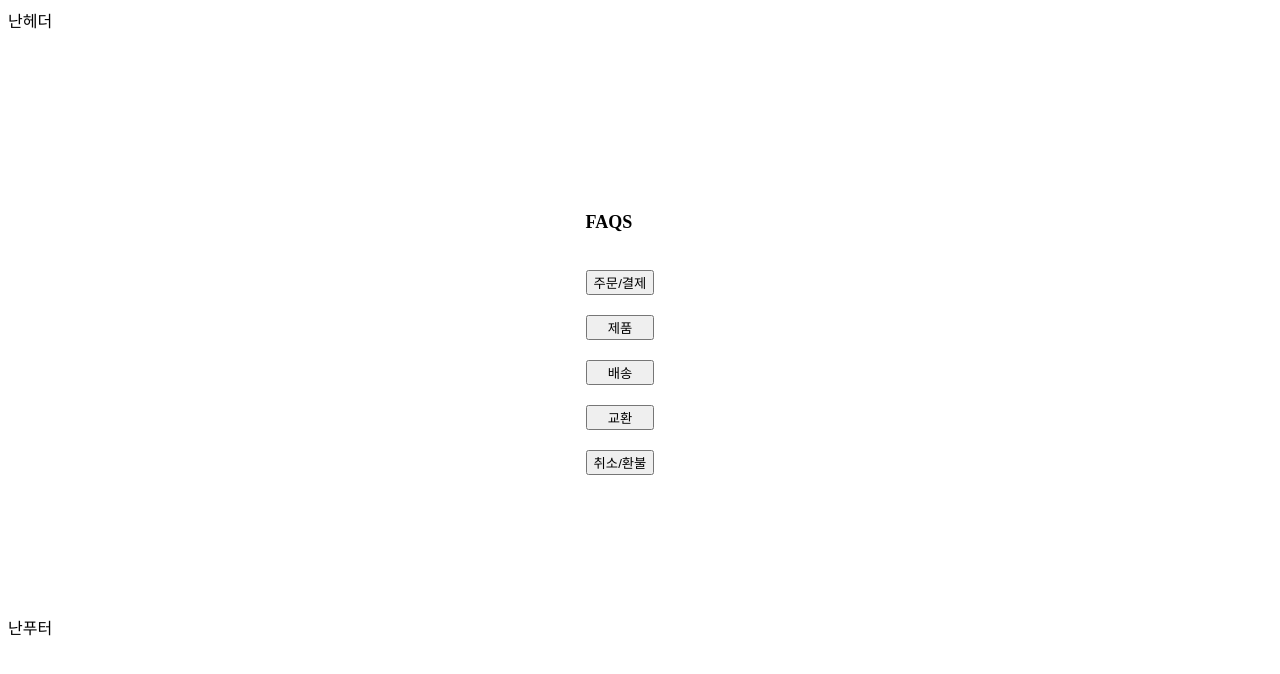
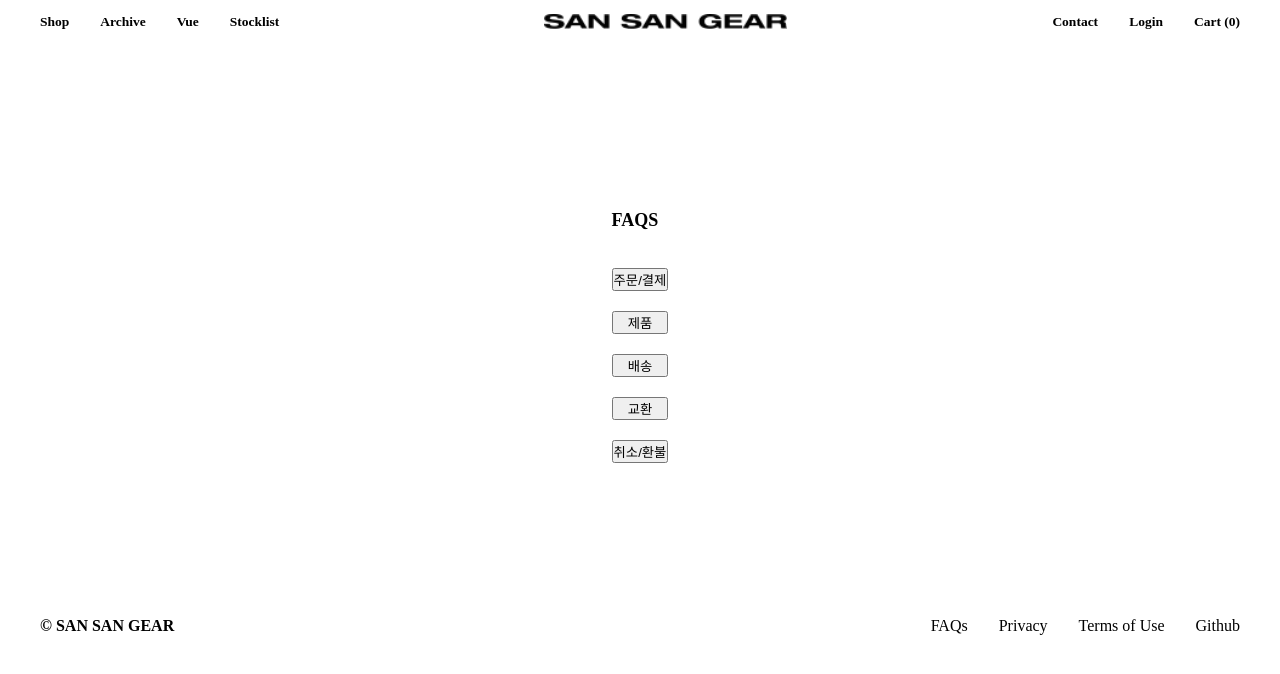
Before and after one commit to sansangear-clone-gr4/sansan-front, a React (Create React App) app: page /FAQ in a window 1280 px wide. Shown: the top 674 px of the page. Built offline with nearby package versions, Linux system fonts and the light colour scheme.

Commit message:
shop 페이지 수정 중

```diff
--- a/src/components/Footer/Footer.jsx
+++ b/src/components/Footer/Footer.jsx
@@ -1,5 +1,25 @@
+import { useNavigate } from "react-router-dom";
+import "../../pages/reset.css"
+import "./style.css"
+
 function Footer() {
-  return <div>난푸터</div>;
+  const navigate = useNavigate();
+
+  return <div>
+    <div className="footerwrap">
+      <h4>
+        <a href="/">© SAN SAN GEAR</a>
+      </h4>
+      <div className="menu_buttom">
+        <ul className="clearfix">
+          <li onClick={() => navigate("/FAQ")}>FAQs</li>
+          <li><a href="">Privacy</a></li>
+          <li><a href="">Terms of Use</a></li>
+          <li><a href="https://github.com/sansangear-clone-gr4">Github</a></li>
+        </ul>
+      </div>
+    </div>
+  </div>;
 }
 
 export default Footer;
--- /dev/null
+++ b/src/components/Footer/style.css
@@ -0,0 +1,12 @@
+.footerwrap{
+    height: 45px;
+    display: flex;
+    justify-content: space-between;
+    padding: 14px 40px;
+}
+
+.menu_buttom li{
+    float: left;
+    margin-left: 31px;
+    cursor: pointer;
+}
--- a/src/components/Header/Header.jsx
+++ b/src/components/Header/Header.jsx
@@ -1,6 +1,48 @@
+import { useNavigate } from "react-router-dom";
+import "../../pages/reset.css"
+import "./style.css"
+
 function Header() {
+  const navigate = useNavigate();
 
-  return <div>난헤더</div>;
+  return <div>
+    <div className="headerwrap">
+      <nav className="gnb">
+        <ul className="clearfix">
+          <li onClick={() => navigate('/Shop')}>Shop</li>
+          <li><a href="">Archive</a></li>
+          <li><a href="">Vue</a></li>
+          <li><a href="">Stocklist</a></li>
+        </ul>
+      </nav>
+      <div className="logo">
+        <h1>
+          <a href="/">LOGO</a>
+        </h1>
+      </div>
+      <div className="topmenu">
+        <ul className="clearfix">
+          <li><a href="">Contact</a></li>
+          {!localStorage.getItem("id") ? (
+                <li onClick={() => navigate("/LogIn")} className="LogIn">
+                  Login
+                </li>
+              ) : (
+                <li
+                  onClick={() => {
+                    localStorage.removeItem("id");
+                    navigate("/LogIn");
+                  }}
+                  className="LogIn"
+                >
+                  Sign Out
+                </li>
+              )}
+          <li onClick={() => navigate("/Bucket")}>Cart (0)</li>
+        </ul>
+      </div>
+    </div>
+  </div>;
 
 }
 
--- /dev/null
+++ b/src/components/Header/style.css
@@ -0,0 +1,34 @@
+.headerwrap{
+    height: 45px;
+    text-align: center;
+    padding: 14px 40px;
+    /* background: green; */
+    display: flex;
+    justify-content: space-between;
+}
+.gnb li{
+    float: left;
+    margin-right: 31px;
+    cursor: pointer;
+    font-size: 13.5px;
+    font-weight: bold;
+}
+
+.logo{
+    width: 243px;
+}
+.logo a{
+    display: block;
+    background-image: url(../../../public/images/logo.png);
+    background-repeat: no-repeat;
+    text-indent: -9999px;
+    background-size: contain;
+}
+
+.topmenu li{
+    float: left;
+    margin-left: 31px;
+    cursor: pointer;
+    font-size: 13.5px;
+    font-weight: bold;
+}
--- a/src/pages/Main.jsx
+++ b/src/pages/Main.jsx
@@ -1,10 +1,12 @@
 import Footer from "../components/Footer/Footer";
 import Header from "../components/Header/Header";
+import './style.css'
 
 function Main() {
   return (
     <>
       <Header />
+      <div className="mainpage"></div>
       <Footer />
     </>
   );
--- /dev/null
+++ b/src/pages/reset.css
@@ -0,0 +1,6 @@
+@charset "utf-8";
+*{margin: 0;padding: 0;box-sizing: border-box;}
+li{list-style: none;}
+a:link, a:visited{text-decoration: none; color: black;}
+.clearfix::after{content: "";clear: both;display: block;}
+img{display: block;}
--- /dev/null
+++ b/src/pages/style.css
@@ -0,0 +1,12 @@
+body{
+    width: 100%;
+    height: 100%;
+}
+
+.mainpage{
+    width: 100vmax;
+    height: 100vmax;
+    background-repeat: no-repeat;
+    background-size: cover;
+    background-image: url(../../public/images/main_1118.jpg);
+}
```
Also changed, not shown: public/images/logo.png (added), public/images/main_1118.jpg (added), src/components/Shop/style.css (added).
